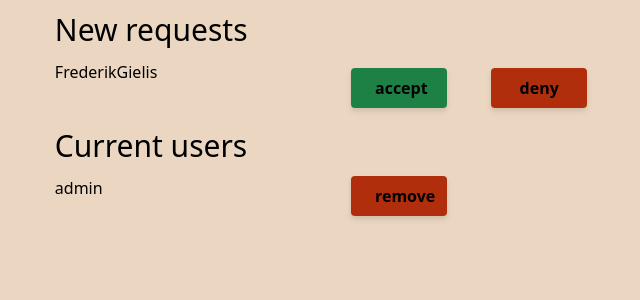
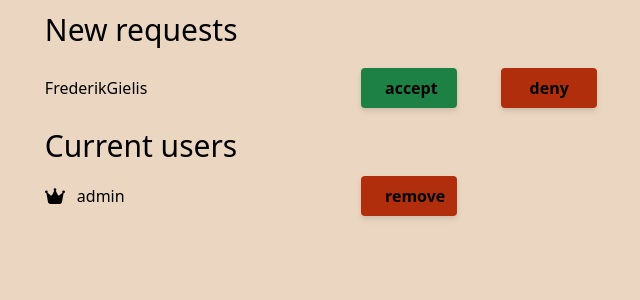
Before and after one commit to Thomas-More-Digital-Innovation/2223-DI-010-Kiwi, a Django app: page /dashboard/ in a window 1280 px wide. Shown: the part 56-356 px from the top of the page, without its empty margins (309-949 px from the left). Run offline with Django 4.2, Linux system fonts and the light colour scheme; a user stored in the database is signed in; data comes from the database, SQL or seed files in the repository; both versions use the stored data as it was after the commit.

Commit message:
frontend dashboard additions

```diff
--- a/keyTracker/static/keyTracker/css/output.css
+++ b/keyTracker/static/keyTracker/css/output.css
@@ -605,9 +614,19 @@ video {
   margin-bottom: 1rem;
 }
 
-.my-2 {
-  margin-top: 0.5rem;
-  margin-bottom: 0.5rem;
+.my-6 {
+  margin-top: 1.5rem;
+  margin-bottom: 1.5rem;
+}
+
+.my-5 {
+  margin-top: 1.25rem;
+  margin-bottom: 1.25rem;
+}
+
+.my-auto {
+  margin-top: auto;
+  margin-bottom: auto;
 }
 
 .mt-auto {
@@ -642,18 +669,16 @@ video {
   height: 100vh;
 }
 
+.h-96 {
+  height: 24rem;
+}
+
 .h-48 {
   height: 12rem;
 }
 
-.h-96 {
-  height: 24rem;
-}
-
-.w-max {
-  width: -webkit-max-content;
-  width: -moz-max-content;
-  width: max-content;
+.w-24 {
+  width: 6rem;
 }
 
 .w-full {
@@ -664,24 +689,14 @@ video {
   width: 24rem;
 }
 
+.w-max {
+  width: -webkit-max-content;
+  width: -moz-max-content;
+  width: max-content;
+}
+
 .w-screen {
   width: 100vw;
-}
-
-.w-5 {
-  width: 1.25rem;
-}
-
-.w-40 {
-  width: 10rem;
-}
-
-.w-32 {
-  width: 8rem;
-}
-
-.w-24 {
-  width: 6rem;
 }
 
 .flex-1 {
@@ -720,14 +731,36 @@ video {
   gap: 1rem;
 }
 
+.gap-7 {
+  gap: 1.75rem;
+}
+
+.gap-5 {
+  gap: 1.25rem;
+}
+
 .space-y-4 > :not([hidden]) ~ :not([hidden]) {
   --tw-space-y-reverse: 0;
   margin-top: calc(1rem * calc(1 - var(--tw-space-y-reverse)));
   margin-bottom: calc(1rem * var(--tw-space-y-reverse));
 }
 
-.justify-self-center {
-  justify-self: center;
+.space-x-4 > :not([hidden]) ~ :not([hidden]) {
+  --tw-space-x-reverse: 0;
+  margin-right: calc(1rem * var(--tw-space-x-reverse));
+  margin-left: calc(1rem * calc(1 - var(--tw-space-x-reverse)));
+}
+
+.space-y-24 > :not([hidden]) ~ :not([hidden]) {
+  --tw-space-y-reverse: 0;
+  margin-top: calc(6rem * calc(1 - var(--tw-space-y-reverse)));
+  margin-bottom: calc(6rem * var(--tw-space-y-reverse));
+}
+
+.space-x-24 > :not([hidden]) ~ :not([hidden]) {
+  --tw-space-x-reverse: 0;
+  margin-right: calc(6rem * var(--tw-space-x-reverse));
+  margin-left: calc(6rem * calc(1 - var(--tw-space-x-reverse)));
 }
 
 .overflow-visible {
@@ -809,8 +842,31 @@ video {
   padding-bottom: 2rem;
 }
 
+.py-6 {
+  padding-top: 1.5rem;
+  padding-bottom: 1.5rem;
+}
+
+.py-5 {
+  padding-top: 1.25rem;
+  padding-bottom: 1.25rem;
+}
+
+.px-4 {
+  padding-left: 1rem;
+  padding-right: 1rem;
+}
+
+.pr-3 {
+  padding-right: 0.75rem;
+}
+
 .text-center {
   text-align: center;
+}
+
+.align-middle {
+  vertical-align: middle;
 }
 
 .text-3xl {
--- a/keyTracker/templates/keyTracker/dashboard.html
+++ b/keyTracker/templates/keyTracker/dashboard.html
@@ -1,19 +1,17 @@
 {% extends 'keyTracker/components/main.html' %}
-
+{% load static %}
 {% block body %}
 {% include 'keyTracker/components/nav.html' with link="homepage"%}
 <div>
 
 <div class="flex justify-center">
-
-
-<div class="mx-4 bsg-white">
+    <div class="mx-4">
         {% if pending_users %}
         <div>
             <h2 class="text-3xl my-3">New requests</h2>
-        <div class="grid grid-cols-2">
+            <div class="grid grid-cols-2 gap-5">
                 {% for pending_user in pending_users %}
-            <div>
+                <div class="flex my-auto">
                     {{pending_user.username}}
                 </div>
                 <div>
@@ -32,17 +30,21 @@
         {% endif %}
         <div>
             <h2 class="text-3xl my-3">Current users</h2>
-        <div class="grid grid-cols-2">
+            <div class="grid grid-cols-2 gap-5">
                 {% for current_user in current_users %}
-            <div>
+                <div class="flex my-auto">
+                    {% if current_user.is_superuser %}
+                    <div class="flex my-auto pr-3">
+                        <img src="{% static 'keyTracker/assets/crown.svg' %}" alt="admin" width="20">
+                    </div>
+                    {% endif %}
                     {{current_user.username}}
                 </div>
                 <div>
                     <form method="POST" action="{% url 'keyTracker:remove_user' %}">
                         {% csrf_token %}
                         <input type="hidden" name="current_user" value="{{current_user}}">
-                    {% comment %} <input type="submit" name="remove_btn" value="remove" class="underline"> {% endcomment %}
-                    <button class="bg-warningred hover:bg-warningredhover drop-shadow-md font-bold w-24 py-2 px-6 mx-5 rounded w-max" type="submit" name="remove_btn" value="remove">remove</button>
+                        <button class="bg-warningred hover:bg-warningredhover drop-shadow-md font-bold w-24 py-2 px-6 mx-5 rounded" type="submit" name="remove_btn" value="remove">remove</button>
                     </form>
                 </div>
                 {% endfor %}
--- a/keyTracker/templates/keyTracker/history.html
+++ b/keyTracker/templates/keyTracker/history.html
@@ -2,7 +2,7 @@
 
 {% block body %}
 {% include 'keyTracker/components/nav.html' with link="homepage"%}
-<div class="flex flex-col h-screen place-items-center">
+<div class="flex flex-col place-items-center">
 
 <div class="text-3xl my-3">
     <h1>History</h1>
```
Also changed, not shown: other parts of keyTracker/static/keyTracker/css/output.css (+25 -17 lines), db.sqlite3, keyTracker/static/keyTracker/assets/crown.svg (added). Lines whose indentation alone changed are shown as unchanged.
